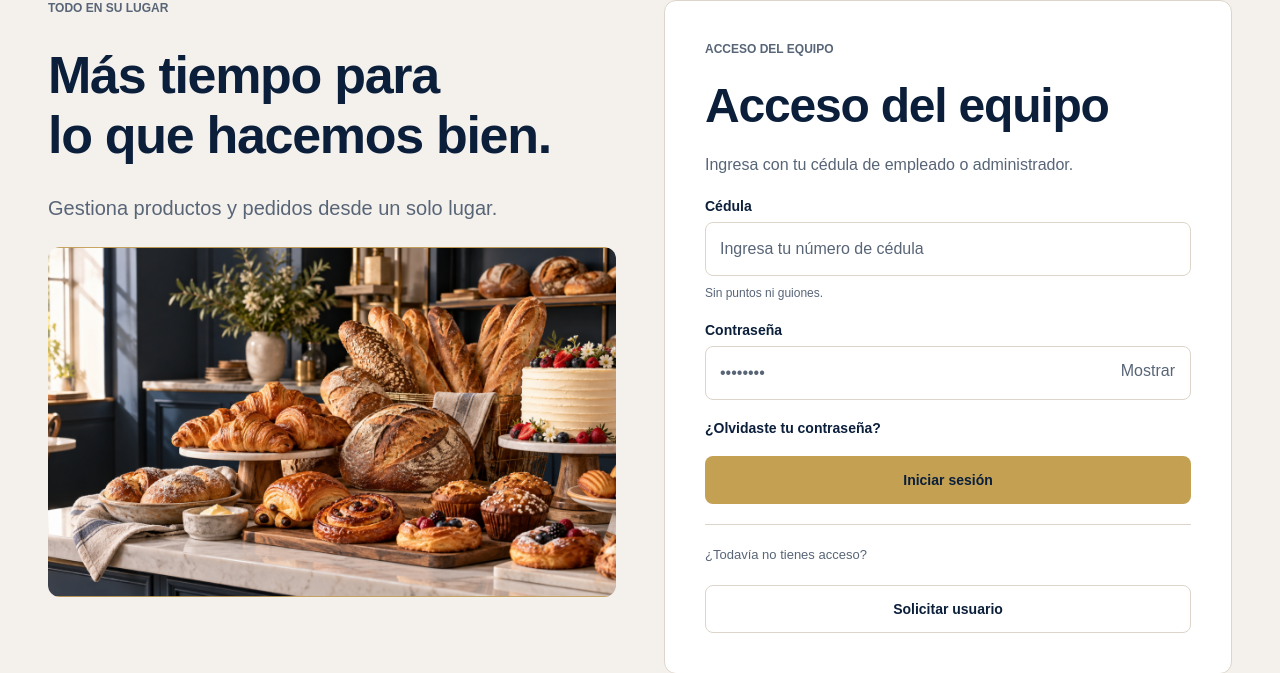
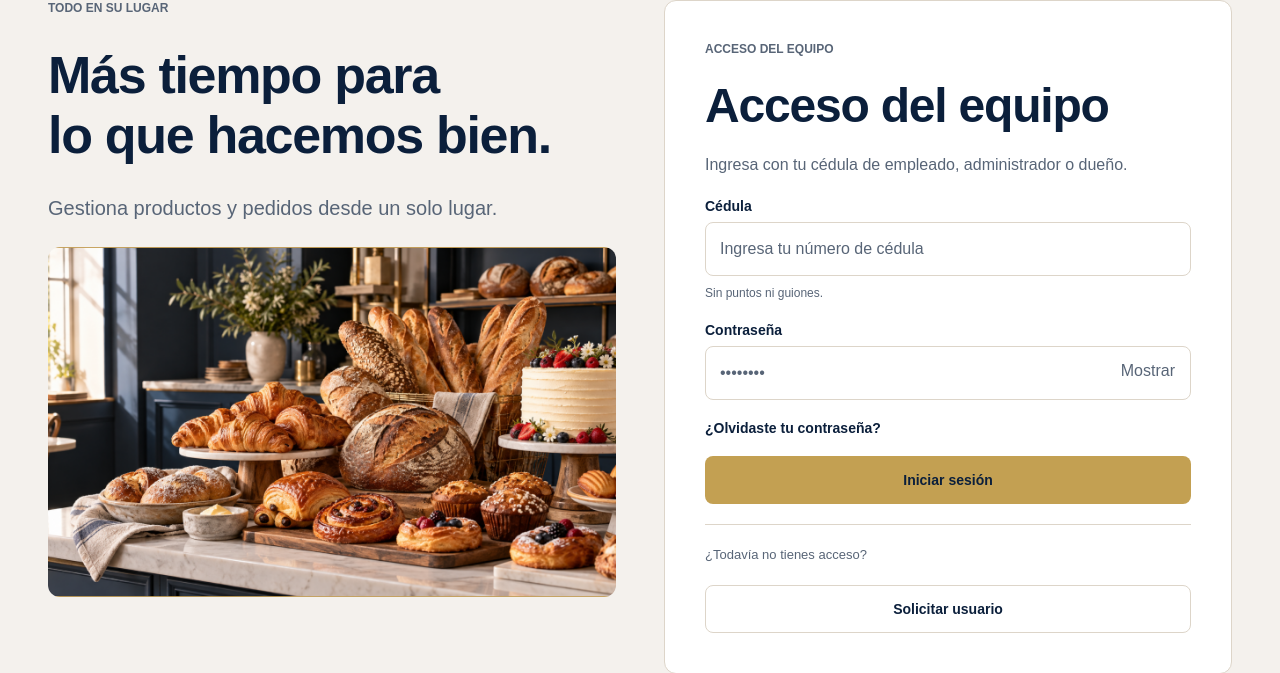
Before and after one commit to ElMaximizer/software-pedidos-alas, a PHP site: page /app/Views/auth-page.php in a window 1280 px wide. Shown: the part 210-883 px from the top of the page. Run offline with PHP 8.4, Linux system fonts and the light colour scheme.

Commit message:
Agrega rol Dueño y actividad del equipo

```diff
--- a/app/Views/auth/pagina.php
+++ b/app/Views/auth/pagina.php
@@ -16,14 +16,14 @@
             <h1><?= e($tituloPagina) ?></h1>
             <?php show_flash(); ?>
             <?php if ($modo === 'sent'): ?>
-            <p>Si el correo corresponde a una cuenta registrada, las instrucciones estarán en la bandeja de correo de esta instalación. Las solicitudes de usuario deben ser aprobadas por un administrador.</p>
+            <p>Si el correo corresponde a una cuenta registrada, las instrucciones estarán en la bandeja de correo de esta instalación. El dueño revisará las solicitudes de acceso al equipo.</p>
             <aside class="callout">
                 <h4>Solicitud registrada</h4>
                 <p>El equipo revisará tus datos para continuar.</p>
             </aside>
             <a class="button gold full" href="login.php">Volver a iniciar sesión</a>
             <?php else: ?>
-            <p><?= match ($modo) { 'login' => 'Ingresa con tu cédula de empleado o administrador.', 'register' => 'El administrador revisará tu solicitud de acceso al equipo.', 'recover' => 'Escribe el correo asociado a tu cuenta.', default => 'Elige una contraseña para recuperar tu acceso.' } ?></p>
+            <p><?= match ($modo) { 'login' => 'Ingresa con tu cédula de empleado, administrador o dueño.', 'register' => 'El dueño revisará tu solicitud. Si la envía un administrador, podrá aprobarla o rechazarla el dueño.', 'recover' => 'Escribe el correo asociado a tu cuenta.', default => 'Elige una contraseña para recuperar tu acceso.' } ?></p>
             <?php if ($error): ?>
             <div class="notice danger" role="alert">
                 <strong><?= $modo === 'login' ? 'No pudimos iniciar sesión' : 'Revisá los datos' ?></strong>
```
